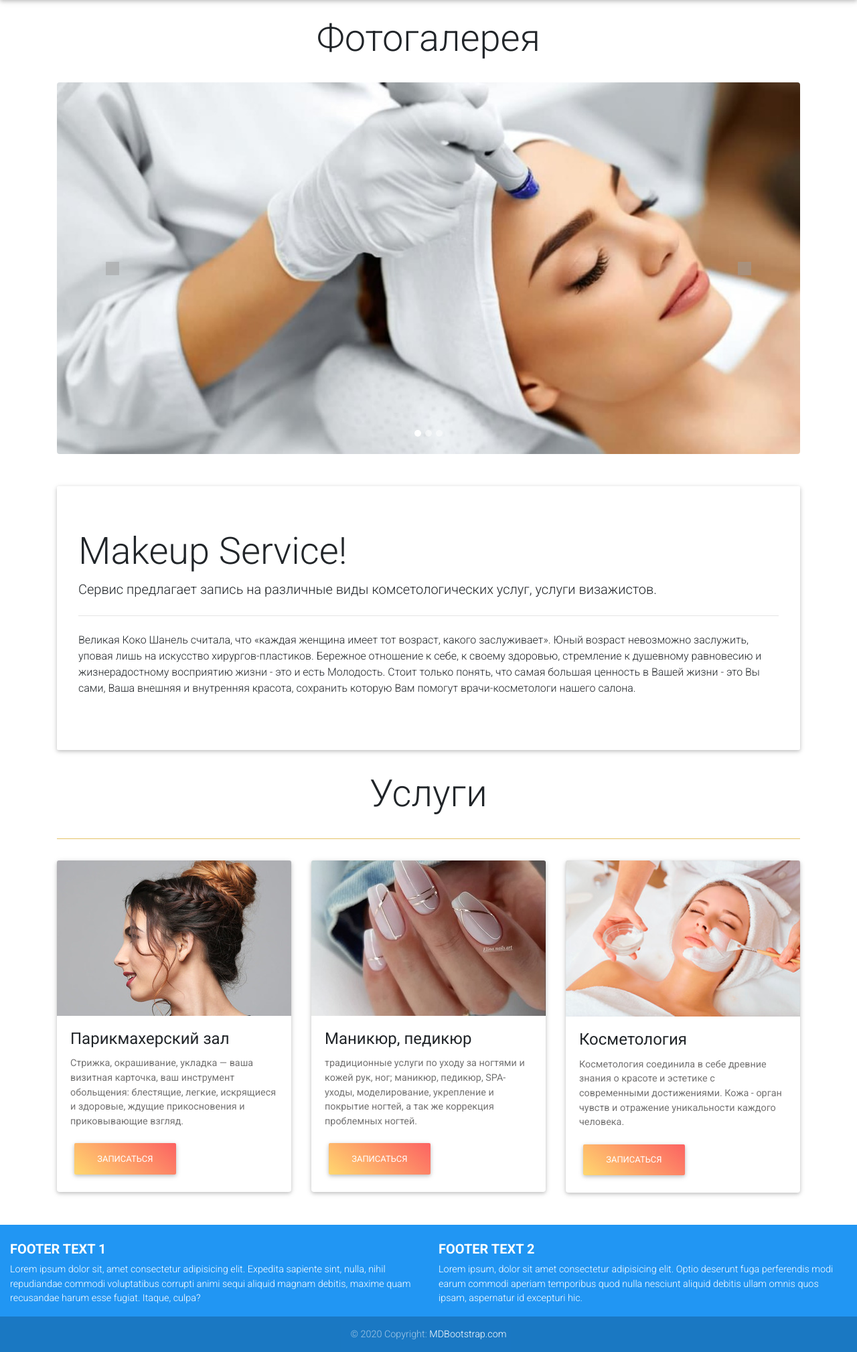
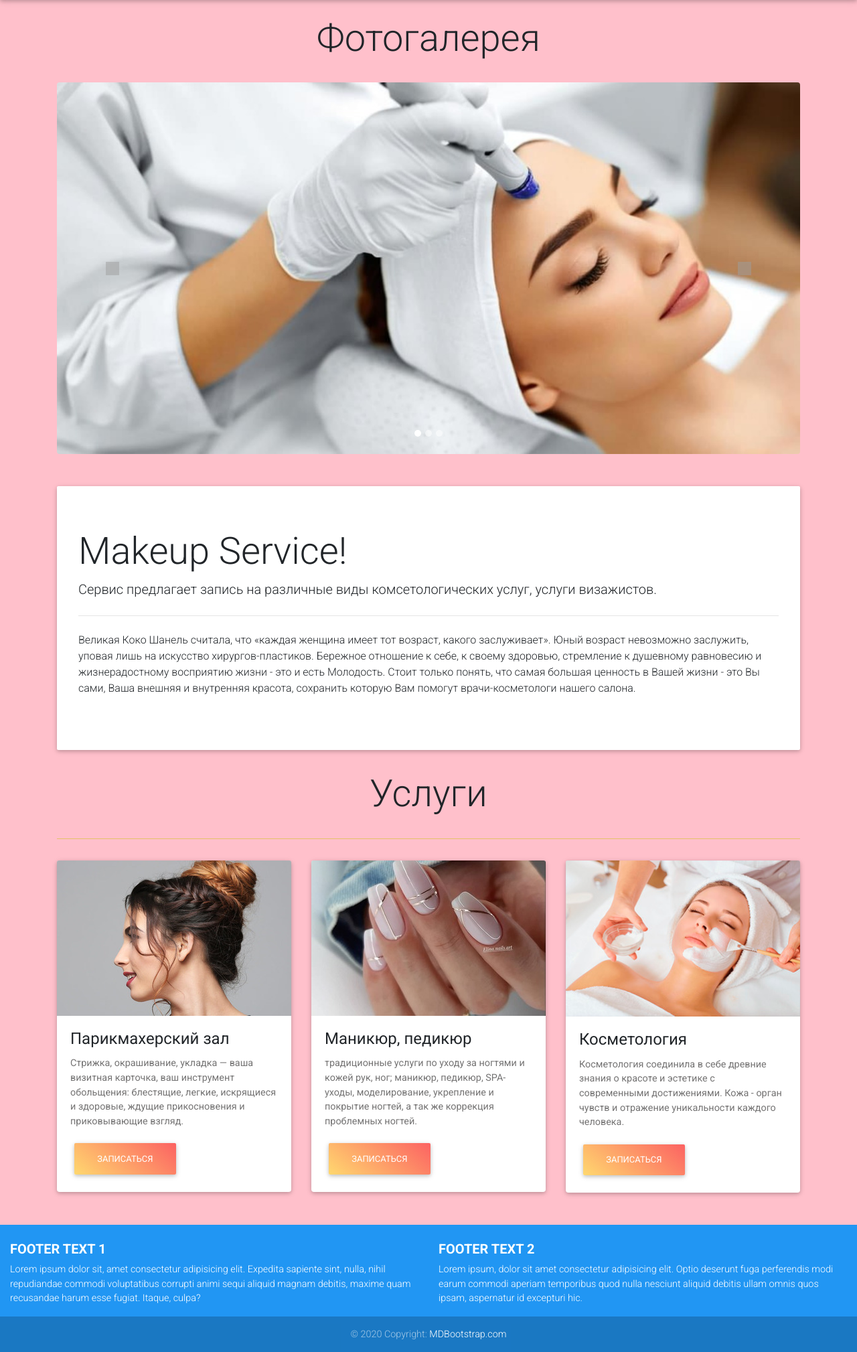
Before and after one commit to w3qxst1ck/service_makeup, a Django app: page / in a window 1280 px wide. Shown: the part 56-2075 px from the top of the page at 67% size. Run offline with Django 3.2, Linux system fonts and the light colour scheme; some libraries are stand-ins or nearby versions; grey boxes are pictures that could not be loaded.

Commit message:
Change bg

```diff
--- a/static/css/style.css
+++ b/static/css/style.css
@@ -1,5 +1,5 @@
 body {
-	background-color: #fff
+	background-color: pink;
 }
 
 /*Side bar*/
```
